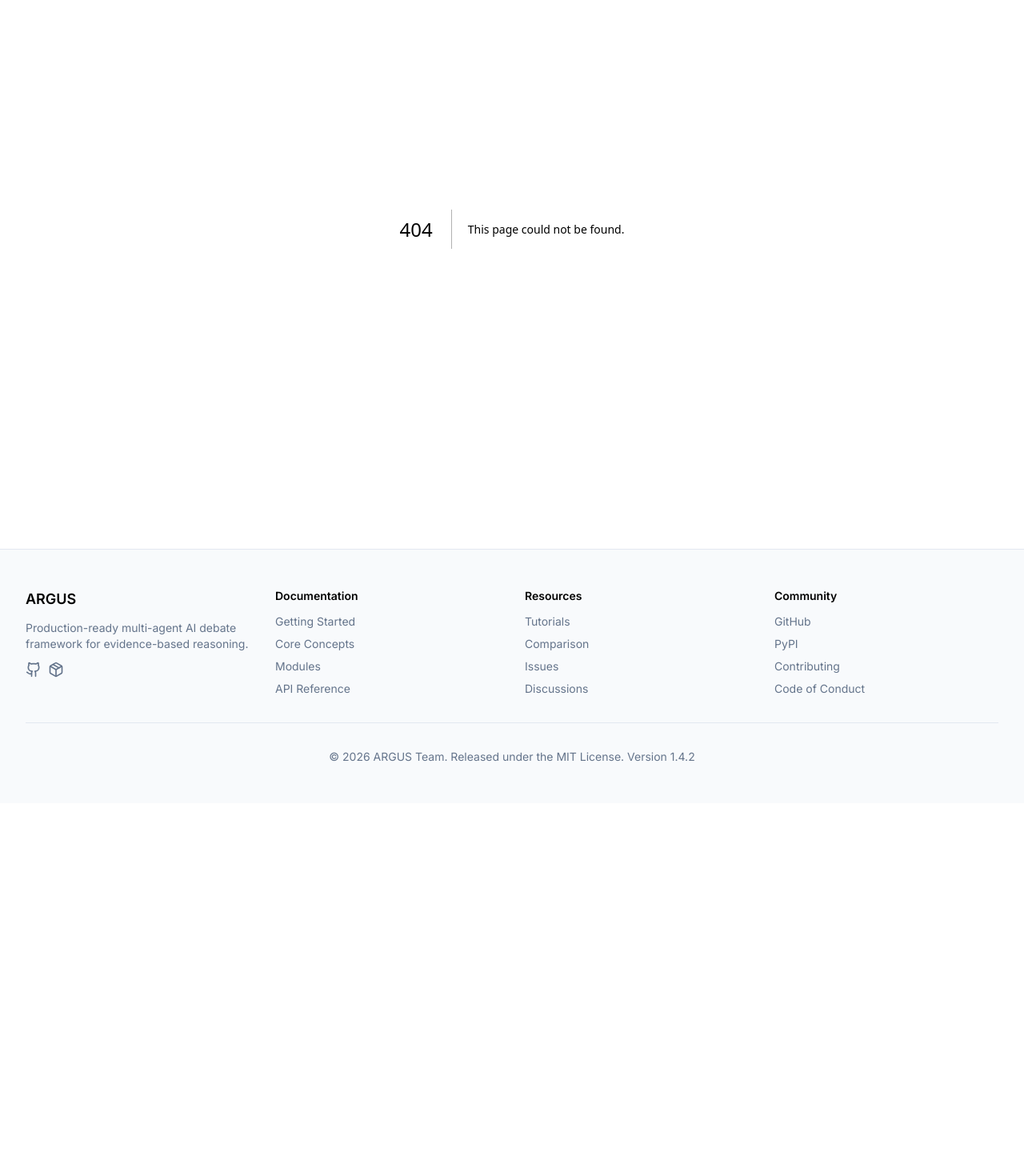
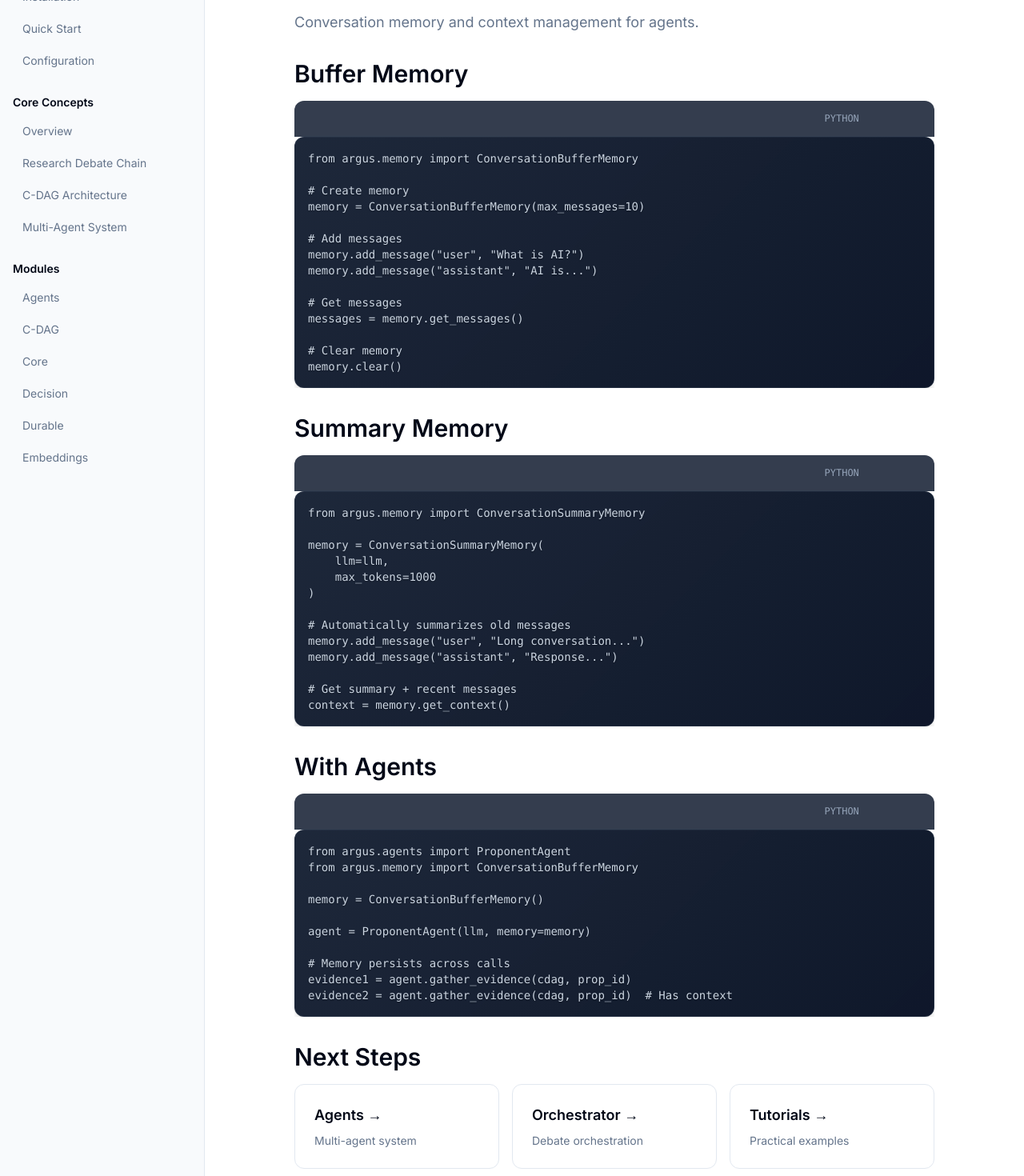
Before and after one commit to Ronit26Mehta/argus-ai-debate, a Next.js app in the folder docs-website/: page /docs/modules/memory in a window 1280 px wide. Before the commit this address had no page. Shown: the part 180-1650 px from the top of the page at 80% size. Before the commit the page ends 1184 px from the top, so only its background shows below. Built offline with nearby package versions, Linux system fonts and the light colour scheme.

Commit message:
page.tsx: Update docs-website/src/app/docs/modules/memory/page.tsx

```diff
--- /dev/null
+++ b/docs-website/src/app/docs/modules/memory/page.tsx
@@ -0,0 +1,104 @@
+import { Metadata } from 'next'
+import { CodeBlock } from '@/components/CodeBlock'
+
+export const metadata: Metadata = {
+    title: 'Memory Module | ARGUS Documentation',
+    description: 'Conversation memory and context management for agents',
+}
+
+export default function MemoryModulePage() {
+    return (
+        <div className="max-w-4xl mx-auto py-8 px-4">
+            <div className="space-y-8">
+                <div>
+                    <h1 className="text-4xl font-bold tracking-tight gradient-text mb-4">
+                        Memory Module
+                    </h1>
+                    <p className="text-lg text-muted-foreground">
+                        Conversation memory and context management for agents.
+                    </p>
+                </div>
+
+                {/* Buffer Memory */}
+                <section className="space-y-4">
+                    <h2 className="text-3xl font-semibold">Buffer Memory</h2>
+                    <CodeBlock
+                        code={`from argus.memory import ConversationBufferMemory
+
+# Create memory
+memory = ConversationBufferMemory(max_messages=10)
+
+# Add messages
+memory.add_message("user", "What is AI?")
+memory.add_message("assistant", "AI is...")
+
+# Get messages
+messages = memory.get_messages()
+
+# Clear memory
+memory.clear()`}
+                        language="python"
+                    />
+                </section>
+
+                {/* Summary Memory */}
+                <section className="space-y-4">
+                    <h2 className="text-3xl font-semibold">Summary Memory</h2>
+                    <CodeBlock
+                        code={`from argus.memory import ConversationSummaryMemory
+
+memory = ConversationSummaryMemory(
+    llm=llm,
+    max_tokens=1000
+)
+
+# Automatically summarizes old messages
+memory.add_message("user", "Long conversation...")
+memory.add_message("assistant", "Response...")
+
+# Get summary + recent messages
+context = memory.get_context()`}
+                        language="python"
+                    />
+                </section>
+
+                {/* With Agents */}
+                <section className="space-y-4">
+                    <h2 className="text-3xl font-semibold">With Agents</h2>
+                    <CodeBlock
+                        code={`from argus.agents import ProponentAgent
+from argus.memory import ConversationBufferMemory
+
+memory = ConversationBufferMemory()
+
+agent = ProponentAgent(llm, memory=memory)
+
+# Memory persists across calls
+evidence1 = agent.gather_evidence(cdag, prop_id)
+evidence2 = agent.gather_evidence(cdag, prop_id)  # Has context`}
+                        language="python"
+                    />
+                </section>
+
+                {/* Next Steps */}
+                <section className="space-y-4">
+                    <h2 className="text-3xl font-semibold">Next Steps</h2>
+                    <div className="grid gap-4 md:grid-cols-3">
+                        <a href="/docs/modules/agents" className="block p-6 rounded-xl border bg-card hover:shadow-lg transition-all card-hover">
+                            <h3 className="text-lg font-semibold mb-2">Agents →</h3>
+                            <p className="text-sm text-muted-foreground">Multi-agent system</p>
+                        </a>
+                        <a href="/docs/modules/orchestrator" className="block p-6 rounded-xl border bg-card hover:shadow-lg transition-all card-hover">
+                            <h3 className="text-lg font-semibold mb-2">Orchestrator →</h3>
+                            <p className="text-sm text-muted-foreground">Debate orchestration</p>
+                        </a>
+                        <a href="/tutorials" className="block p-6 rounded-xl border bg-card hover:shadow-lg transition-all card-hover">
+                            <h3 className="text-lg font-semibold mb-2">Tutorials →</h3>
+                            <p className="text-sm text-muted-foreground">Practical examples</p>
+                        </a>
+                    </div>
+                </section>
+            </div>
+        </div>
+    )
+}
```
